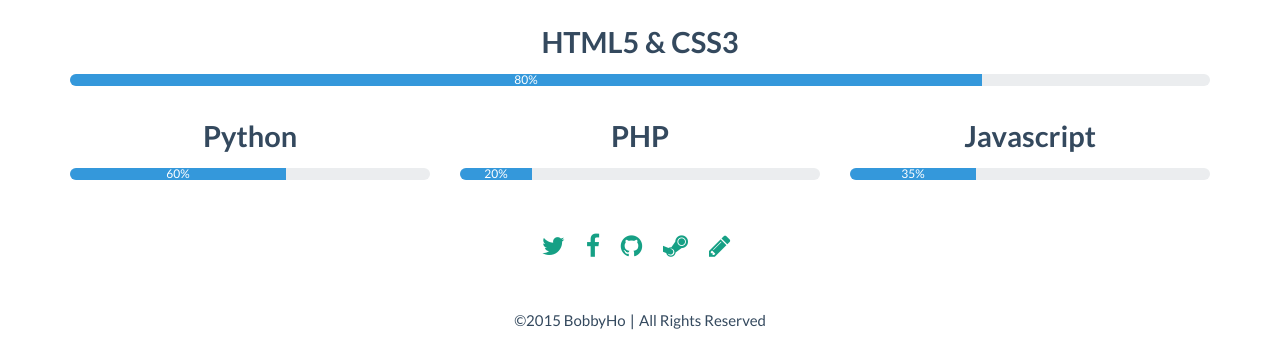
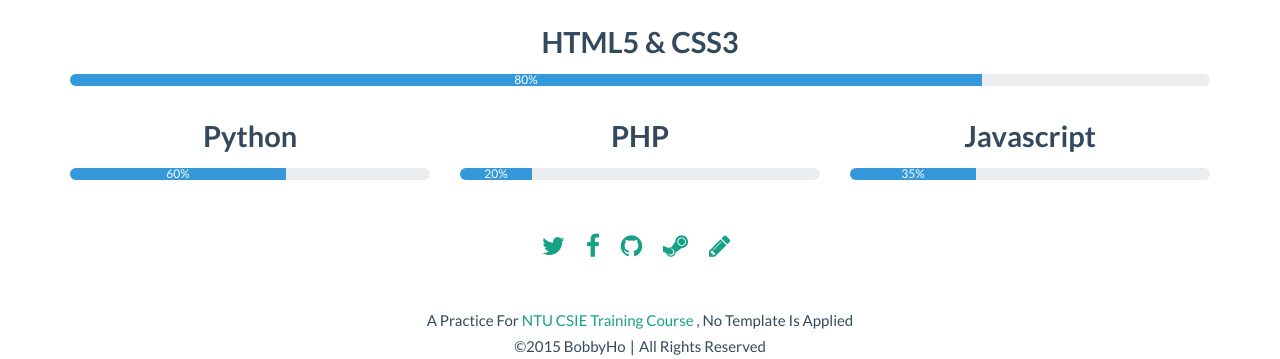
Before and after one commit to bobby1030/html254, a plain HTML site: page bs-resume/index.html in a window 1280 px wide. Shown: the part 628-987 px from the top of the page. Before the commit the page ends 962 px from the top, so only its background shows below. Drawn offline with Linux system fonts and the light colour scheme; files whose address does not match are found by name.

Commit message:
Copyright Info

```diff
--- a/bs-resume/index.html
+++ b/bs-resume/index.html
@@ -111,7 +111,9 @@ href="http://blog.bobbyrealms.info/project/" target="_blank">My Project List</a>
             </div>
             <div class="row">
                 <div class="copyright">
-                    &copy;2015 BobbyHo&nbsp;&mid;&nbsp;All Rights Reserved
+                    A Practice For <a href="https://www.csie.ntu.edu.tw/train/">NTU CSIE Training Course</a> , No Template Is Applied
+                    <br>&copy;2015 BobbyHo&nbsp;&mid;&nbsp;All Rights Reserved
+                    <br>
                 </div>
             </div>
         </div>
```
